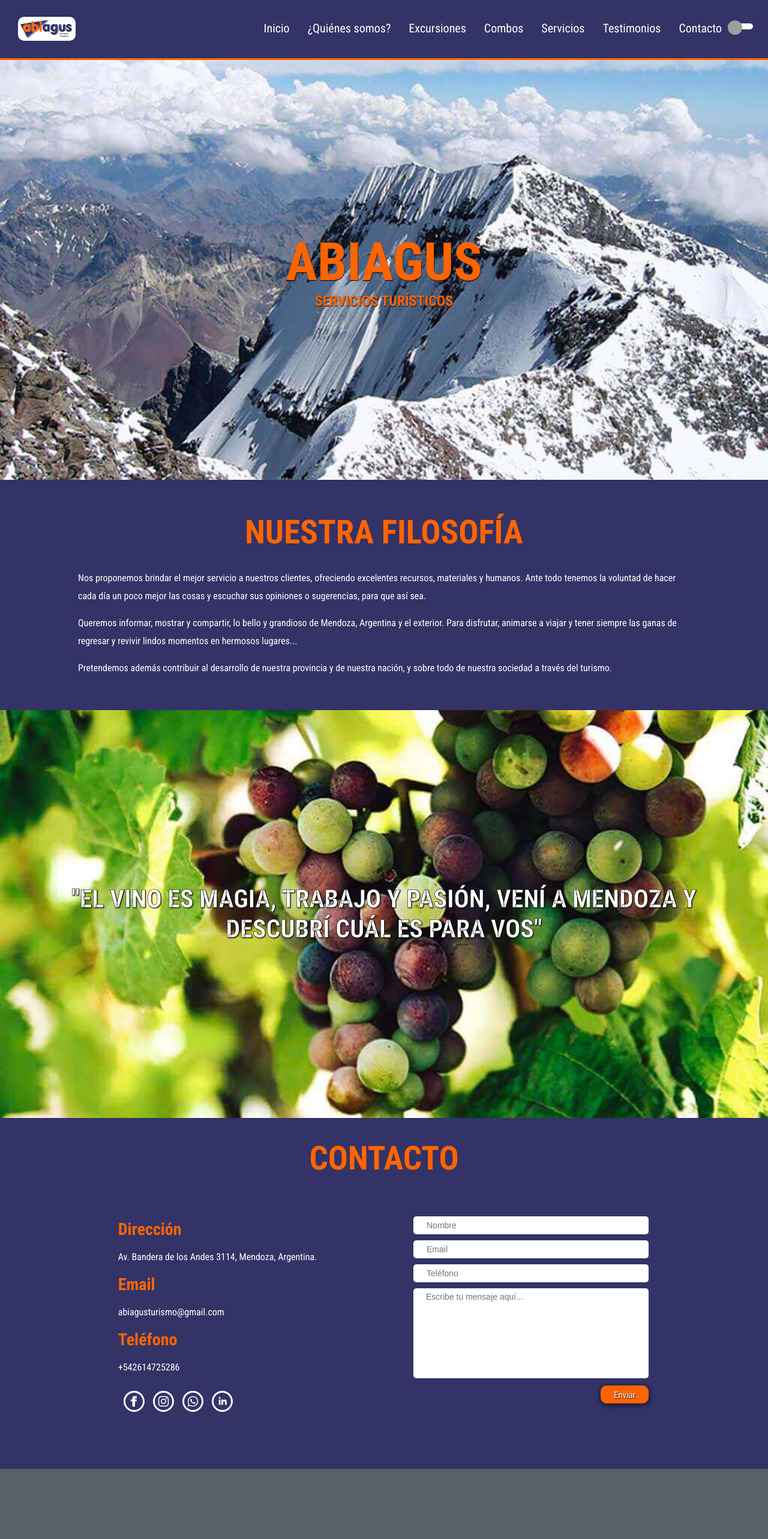
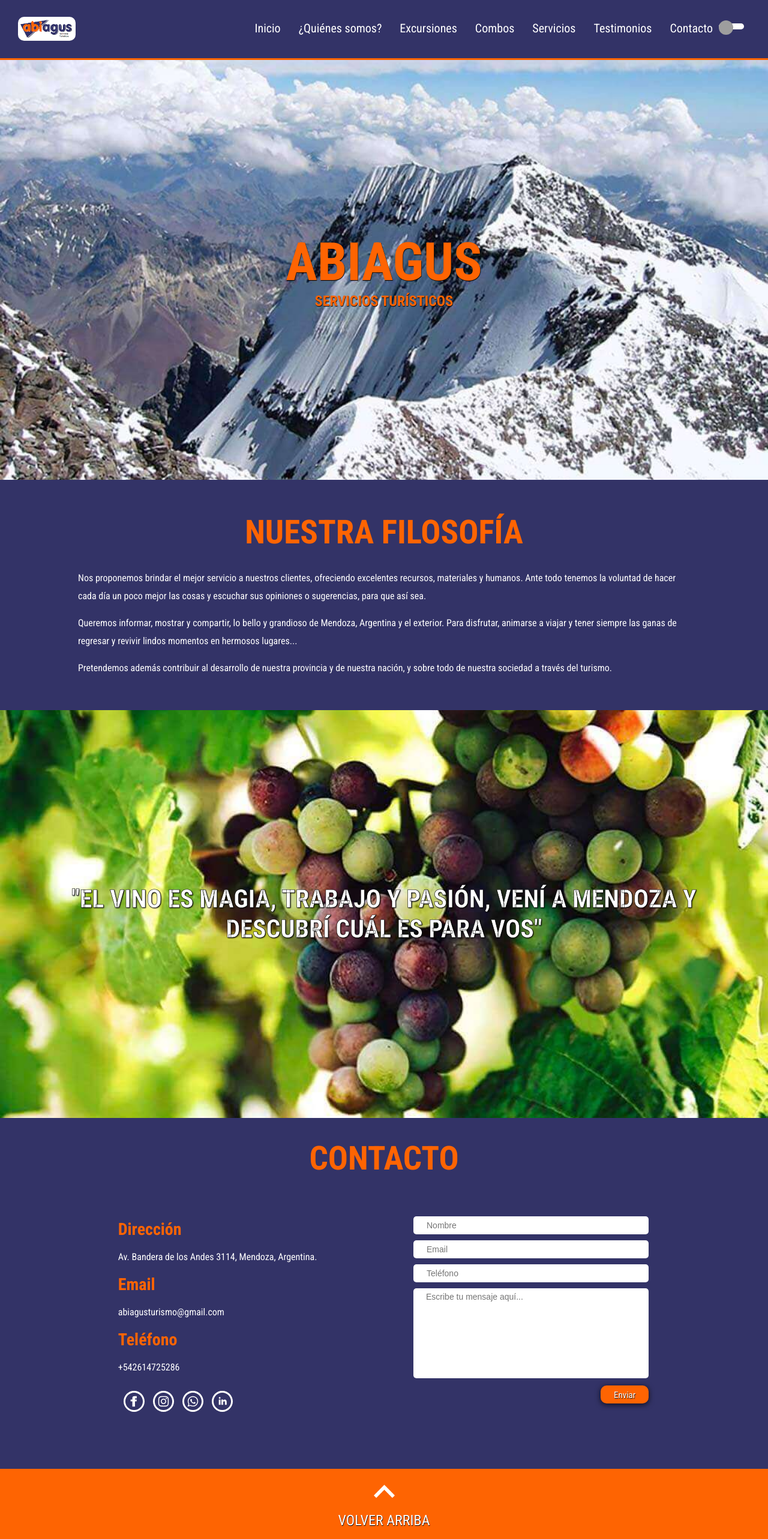
Before and after one commit to francocarballar/abiagusturismo, a Next.js app: page / in a window 1280 px wide. Shown: the top 2566 px of the page at 60% size. Before the commit the page ends 2449 px from the top, so only its background shows below. Built offline with nearby package versions, Linux system fonts and the light colour scheme; grey boxes are pictures that could not be loaded.

Commit message:
Terminé el Footer

```diff
--- a/pages/_app.js
+++ b/pages/_app.js
@@ -1,17 +1,13 @@
 import React from 'react'
 import '../styles/globals.css'
 import { Header } from '../src/components/Header'
+import { Footer } from '../src/components/Footer'
 import Head from 'next/head'
 
 function MyApp ({ Component, pageProps }) {
   return (
     <>
       <Head>
-        <link
-          rel='icon'
-          href='/media/icon/favicon.ico'
-          onload="this.rel='stylesheet'"
-        />
         <meta charset='UTF-8' />
         <meta http-equiv='X-UA-Compatible' content='IE=edge' />
         <meta name='viewport' content='width=device-width, initial-scale=1.0' />
@@ -25,6 +21,7 @@ function MyApp ({ Component, pageProps }) {
       </Head>
       <Header />
       <Component {...pageProps} />
+      <Footer />
     </>
   )
 }
--- a/pages/index.js
+++ b/pages/index.js
@@ -10,6 +10,10 @@ export default function Home() {
       <Head>
         <title>Abiagus Turismo | Excursiones en Mendoza</title>
         <meta name="description" content="Generated by create next app" />
+        <link
+          rel='shortcut icon'
+          href='/media/icon/favicon.ico'
+        />
       </Head>
       <main>
         <section className={styles.section__main} rel='preload'>
--- a/src/components/Footer/index.jsx
+++ b/src/components/Footer/index.jsx
@@ -1,15 +1,14 @@
 import React from 'react'
-import './Footer.css'
-import arrow from '../../assets/icon/arrow.png'
+import styles from './Footer.module.css'
 
 function Footer () {
   return (
     <React.Fragment>
-      <footer className='footer'>
+      <footer className={styles.footer}>
         <a href='#inicio'>
           <figure>
             <img
-              src={arrow}
+              src='/media/icon/arrow.png'
               rel='preload'
               alt='Esto en una flecha que al hacer clic te lleva al inicio de la página'
             />
--- a/src/components/Header/index.jsx
+++ b/src/components/Header/index.jsx
@@ -28,6 +28,7 @@ function Header () {
       <DarkMode styles={label} />
       <header className={styles.header} id='inicio'>
         <Link href='/'>
+          <a>
             <figure>
               <img
                 src='/media/logotipo/logo-abiagus.png'
@@ -38,6 +39,7 @@ function Header () {
                 className={styles.logo}
               />
             </figure>
+          </a>
         </Link>
         {stateMenu && (
           <svg
--- a/src/components/NavBar/NavBar.module.css
+++ b/src/components/NavBar/NavBar.module.css
@@ -3,7 +3,8 @@
     align-items: center;
     justify-content: flex-end;
     position: absolute;
-    width: 100%;
+    right: 0;
+    width: calc(100% - 16rem);
     height: auto;
     margin-right: 15px;
     transition: all 100s ease-out;
```
Also changed, not shown: src/components/Footer/Footer.module.css (renamed from src/components/Footer/Footer.css). Lines whose indentation alone changed are shown as unchanged.
